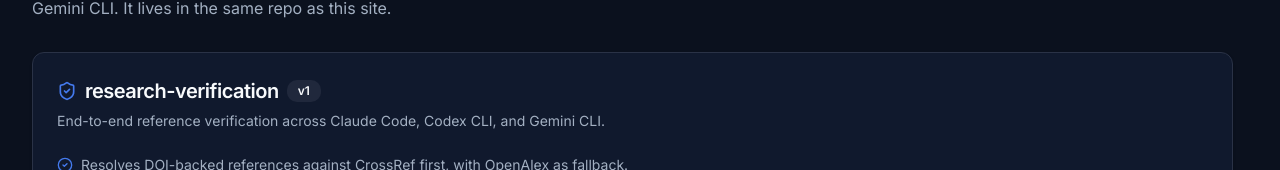
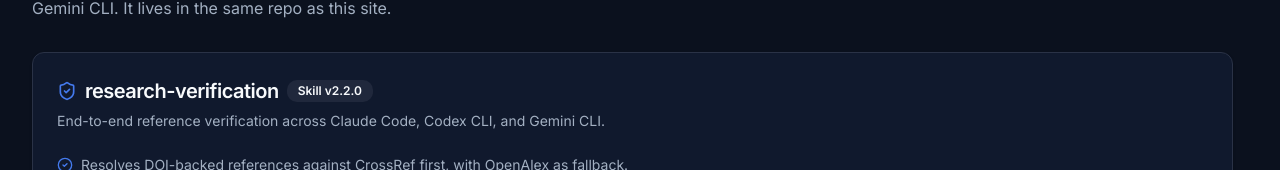
Before and after one commit to ResearchAtlas/Research-Atlas, a React (Vite) app: page /skills in a window 1280 px wide. Shown: the part 161-331 px from the top of the page. Built offline with nearby package versions, Linux system fonts and the light colour scheme.

Commit message:
docs: fix public skill version badge and deployment copy
- /skills badge showed v1 while the canonical skill is 2.2.0
- AGENTS.md said Vercel; the site deploys to Cloudflare Pages
- clarify plugin package version vs skill version semantics

```diff
--- a/src/modules/skills/SkillsPage.tsx
+++ b/src/modules/skills/SkillsPage.tsx
@@ -51,7 +51,8 @@
                         <div className="flex items-center gap-2">
                             <ShieldCheck className="h-5 w-5 text-primary" aria-hidden="true" />
                             <CardTitle className="text-xl">research-verification</CardTitle>
-                            <Badge variant="secondary">v1</Badge>
+                            {/* Skill version — keep in sync with .claude/skills/research-verification/SKILL.md frontmatter */}
+                            <Badge variant="secondary">Skill v2.2.0</Badge>
                         </div>
                         <CardDescription>
                             End-to-end reference verification across Claude Code, Codex CLI, and Gemini CLI.
```
Also changed, not shown: 1 other file (tests, documents, lock files or other folders).
